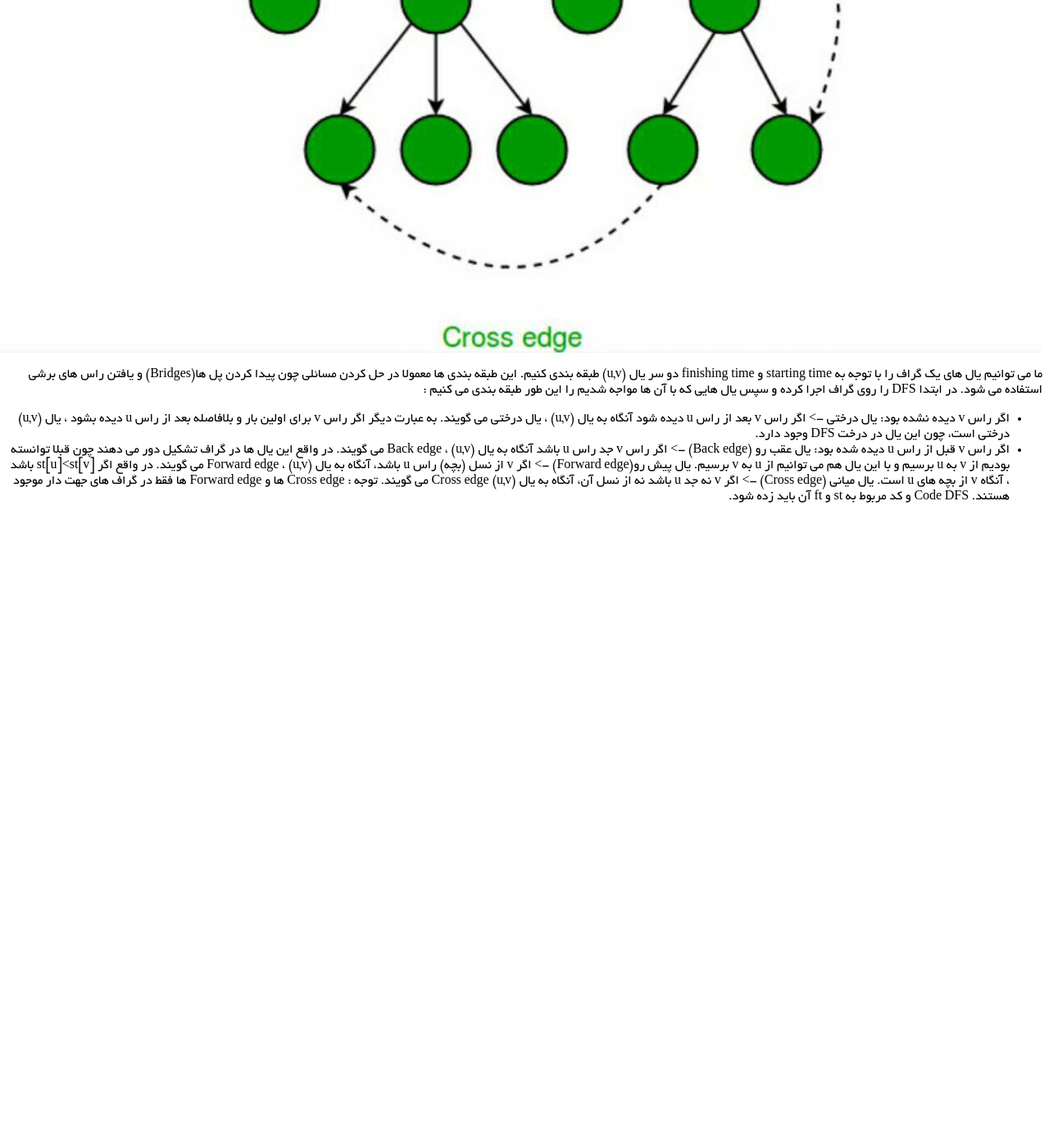
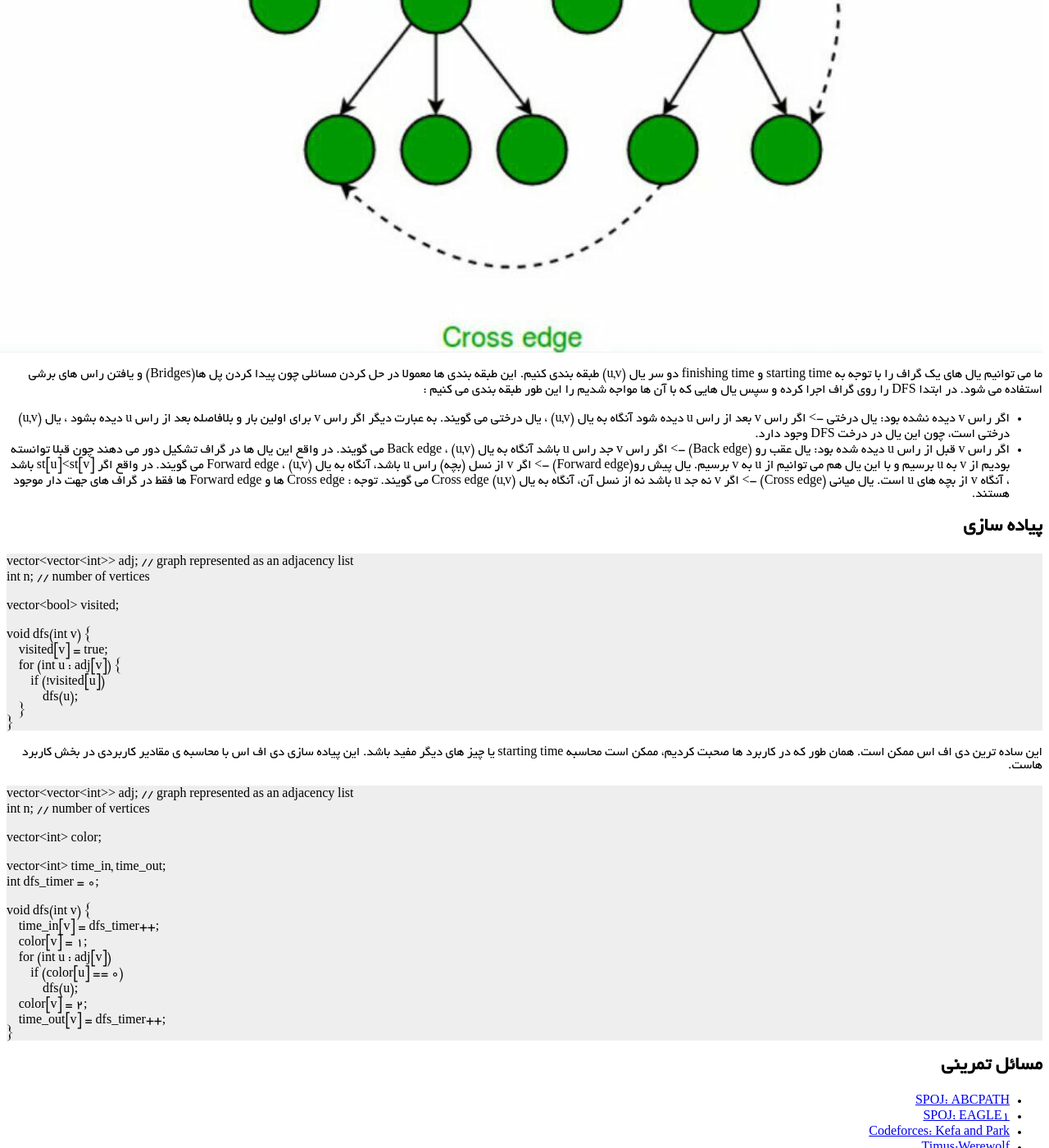
Before and after one commit to shaazzz/FarsiCP, a Jekyll site: the page built from wiki/algorithm/graph/DFS.md, in a window 1280 px wide and 1400 px high, scrolled down 1015 px. Shown: the whole window at 82% size. Built offline with Jekyll 4.4.1, drawn with Linux system fonts in a browser that asks for light colours; our own code applies the rules of GitHub Pages for plain Markdown files; before the commit the page ends 1645 px from its top, so only the background shows below that; some of the changed text lies outside the part shown.

Commit message:
Update DFS.md

````diff
--- a/wiki/algorithm/graph/DFS.md
+++ b/wiki/algorithm/graph/DFS.md
@@ -52,4 +52,81 @@ Topol sort به دست آورده ایم ، اجرا می کنیم. برای ه
     در واقع اگر [st[u]<st[v باشد ، آنگاه v از بچه های u است.
     یال میانی (Cross edge) -> اگر v نه جد u باشد نه از نسل آن، آنگاه به یال (Cross edge (u,v می گویند.
     توجه : Cross edge ها و Forward edge ها فقط در گراف های جهت دار موجود هستند.
-Code DFS و کد مربوط به st و ft آن باید زده شود.
+
+## پیاده سازی
+```C++
+vector<vector<int>> adj; // graph represented as an adjacency list
+int n; // number of vertices
+
+vector<bool> visited;
+
+void dfs(int v) {
+    visited[v] = true;
+    for (int u : adj[v]) {
+        if (!visited[u])
+            dfs(u);
+    }
+}
+```
+این ساده ترین دی اف اس ممکن است. همان طور که در کاربرد ها صحبت کردیم، ممکن است محاسبه starting time یا چیز های دیگر مفید باشد. این پیاده سازی دی اف اس با محاسبه ی مقادیر کاربردی در بخش کاربرد هاست.
+```C++
+vector<vector<int>> adj; // graph represented as an adjacency list
+int n; // number of vertices
+
+vector<int> color;
+
+vector<int> time_in, time_out;
+int dfs_timer = 0;
+
+void dfs(int v) {
+    time_in[v] = dfs_timer++;
+    color[v] = 1;
+    for (int u : adj[v])
+        if (color[u] == 0)
+            dfs(u);
+    color[v] = 2;
+    time_out[v] = dfs_timer++;
+}
+```
+
+## مسائل تمرینی
+
+* [SPOJ: ABCPATH](http://www.spoj.com/problems/ABCPATH/)
+* [SPOJ: EAGLE1](http://www.spoj.com/problems/EAGLE1/)
+* [Codeforces: Kefa and Park](http://codeforces.com/problemset/problem/580/C)
+* [Timus:Werewolf](http://acm.timus.ru/problem.aspx?space=1&num=1242)
+* [Timus:Penguin Avia](http://acm.timus.ru/problem.aspx?space=1&num=1709)
+* [Timus:Two Teams](http://acm.timus.ru/problem.aspx?space=1&num=1106)
+* [SPOJ - Ada and Island](http://www.spoj.com/problems/ADASEA/)
+* [UVA 657 - The die is cast](https://uva.onlinejudge.org/index.php?option=com_onlinejudge&Itemid=8&page=show_problem&problem=598)
+* [SPOJ - Sheep](http://www.spoj.com/problems/KOZE/)
+* [SPOJ - Path of the Rightenous Man](http://www.spoj.com/problems/RIOI_2_3/)
+* [SPOJ - Validate the Maze](http://www.spoj.com/problems/MAKEMAZE/)
+* [SPOJ - Ghosts having Fun](http://www.spoj.com/problems/GHOSTS/)
+* [Codeforces - Underground Lab](http://codeforces.com/contest/781/problem/C)
+* [DevSkills - Maze Tester](https://devskill.com/CodingProblems/ViewProblem/3)
+* [DevSkills - Tourist](https://devskill.com/CodingProblems/ViewProblem/17)
+* [Codeforces - Anton and Tree](http://codeforces.com/contest/734/problem/E)
+* [Codeforces - Transformation: From A to B](http://codeforces.com/contest/727/problem/A)
+* [Codeforces - One Way Reform](http://codeforces.com/contest/723/problem/E)
+* [Codeforces - Centroids](http://codeforces.com/contest/709/problem/E)
+* [Codeforces - Generate a String](http://codeforces.com/contest/710/problem/E)
+* [Codeforces - Broken Tree](http://codeforces.com/contest/758/problem/E)
+* [Codeforces - Dasha and Puzzle](http://codeforces.com/contest/761/problem/E)
+* [Codeforces - Making genome In Berland](http://codeforces.com/contest/638/problem/B)
+* [Codeforces - Road Improvement](http://codeforces.com/contest/638/problem/C)
+* [Codeforces - Garland](http://codeforces.com/contest/767/problem/C)
+* [Codeforces - Labeling Cities](http://codeforces.com/contest/794/problem/D)
+* [Codeforces - Send the Fool Futher!](http://codeforces.com/contest/802/problem/K)
+* [Codeforces - The tag Game](http://codeforces.com/contest/813/problem/C)
+* [Codeforces - Leha and Another game about graphs](http://codeforces.com/contest/841/problem/D)
+* [Codeforces - Shortest path problem](http://codeforces.com/contest/845/problem/G)
+* [Codeforces - Upgrading Tree](http://codeforces.com/contest/844/problem/E)
+* [Codeforces - From Y to Y](http://codeforces.com/contest/849/problem/C)
+* [Codeforces - Chemistry in Berland](http://codeforces.com/contest/846/problem/E)
+* [Codeforces - Wizards Tour](http://codeforces.com/contest/861/problem/F)
+* [Codeforces - Ring Road](http://codeforces.com/contest/24/problem/A)
+* [Codeforces - Mail Stamps](http://codeforces.com/contest/29/problem/C)
+* [Codeforces - Ant on the Tree](http://codeforces.com/contest/29/problem/D)
+* [SPOJ - Cactus](http://www.spoj.com/problems/CAC/)
+* [SPOJ - Mixing Chemicals](http://www.spoj.com/problems/AMR10J/)
````
